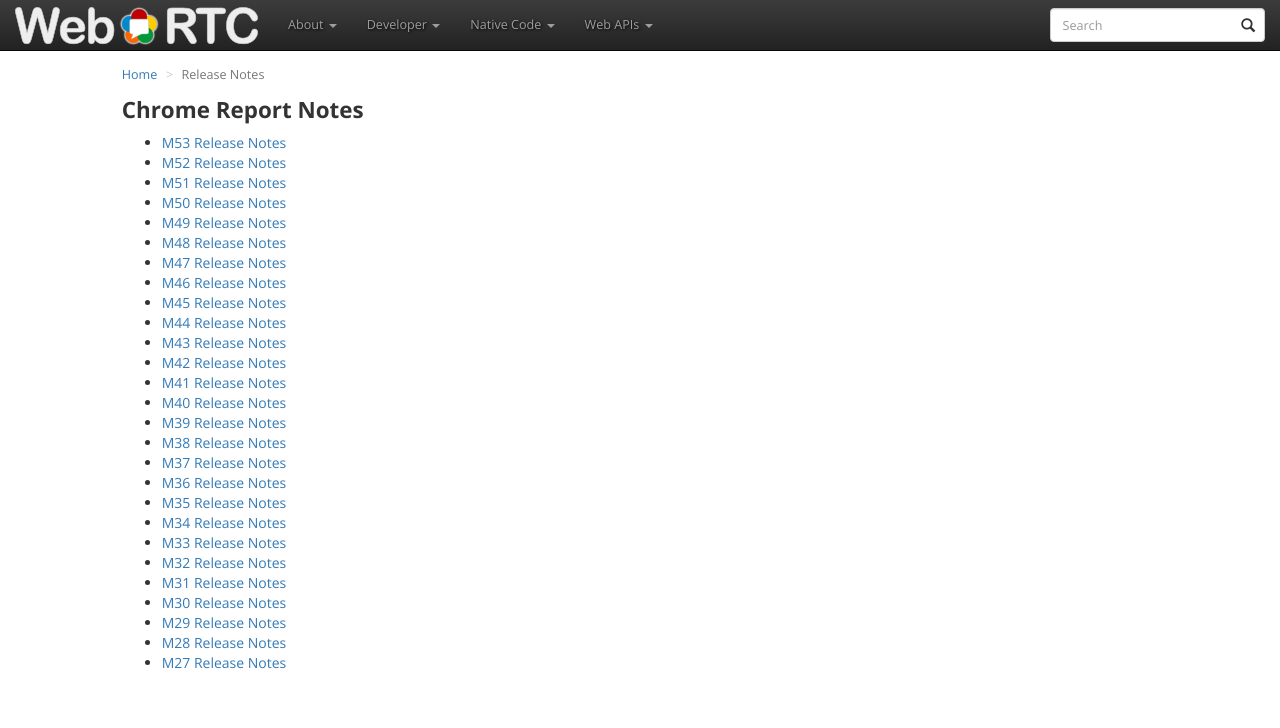
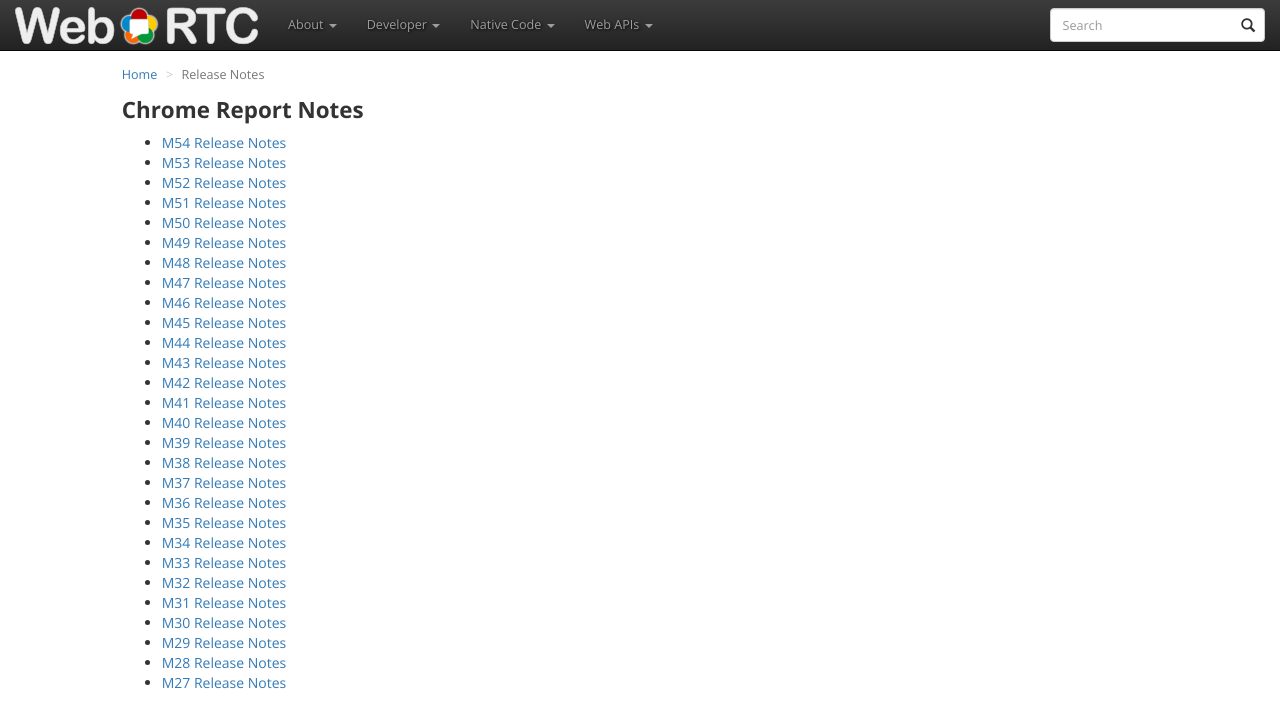
Before and after one commit to webrtc/webrtc-org, a Jekyll site: the page built from release-notes/index.md, in a window 1280 px wide and 900 px high. Shown: the top 728 px of the window. Built offline with Jekyll 4.4.1, drawn with Linux system fonts in a browser that asks for light colours; nearby versions of some CDN libraries.

Commit message:
Add M54 release notes link

```diff
--- a/release-notes/index.md
+++ b/release-notes/index.md
@@ -4,6 +4,7 @@ title: Chrome Report Notes
 permalink: /release-notes/
 crumb: Release Notes
 ---
+  * [M54 Release Notes](https://groups.google.com/d/topic/discuss-webrtc/S5yex8rNIjA/discussion)
   * [M53 Release Notes](https://groups.google.com/d/topic/discuss-webrtc/ism_KD14rzc/discussion)
   * [M52 Release Notes](https://groups.google.com/d/topic/discuss-webrtc/bDfxOA8XiJI/discussion)
   * [M51 Release Notes](https://groups.google.com/d/topic/discuss-webrtc/GdsmhrVaxdU/discussion)
```
